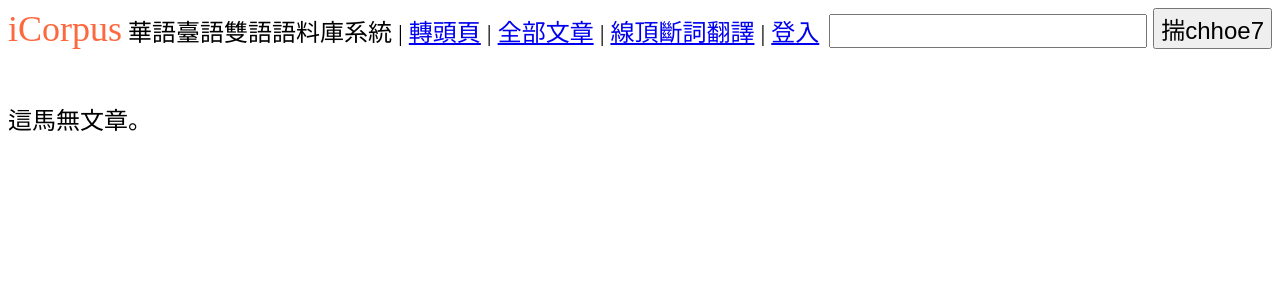
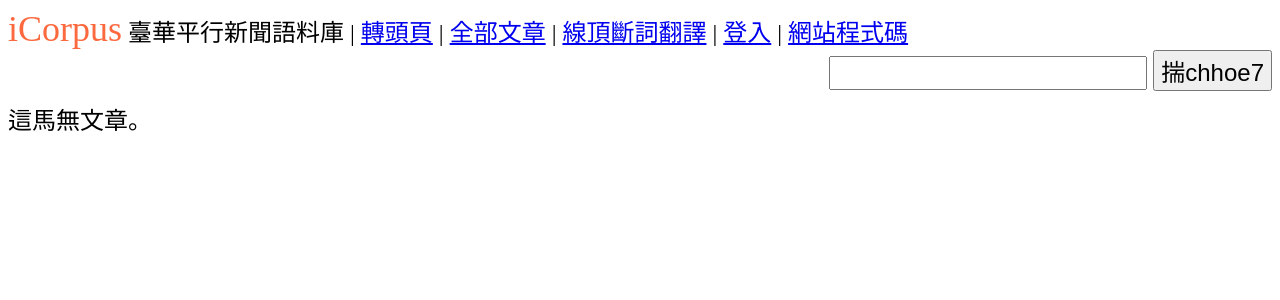
Before and after one commit to sih4sing5hong5/icorpus, a Django app: the page made by 文章/templates/文章/框.html in a window 1280 px wide. Shown: the top 300 px of the page. Run offline with Django 3.2, Linux system fonts and the light colour scheme; data that the repository does not hold is empty.

Commit message:
改中文名，順紲加程式碼 丞宏

```diff
--- a/文章/templates/文章/框.html
+++ b/文章/templates/文章/框.html
@@ -2,7 +2,7 @@
 <html>
 <head>
 	<meta charset='utf-8'/>
-    <title>{% block 斷詞標題 %}華語臺語雙語語料庫系統{% endblock %}</title>
+    <title>{% block 斷詞標題 %}臺華平行新聞語料庫{% endblock %}</title>
     {% block extrahead %}{% endblock %}
     {% load staticfiles %}
 	<link rel="stylesheet" type="text/css" href="{% static '文章/版面.css' %}" />
@@ -20,7 +20,7 @@
         <div id="menu">
             {% block nav-global %}
 				<span class="英文">iCorpus</span>
-				<span>華語臺語雙語語料庫系統 | <a href="{% url '首頁' %}">轉頭頁</a>
+				<span>臺華平行新聞語料庫 | <a href="{% url '首頁' %}">轉頭頁</a>
 					| <a href="{% url '全部文章' %}">全部文章</a>
 					| <a href="{% url '線頂斷詞翻譯' %}">線頂斷詞翻譯</a>
 					{% if 有登入無 %}
@@ -28,6 +28,7 @@
 					{% else %}
 					 | <a href="{% url '登入' %}">登入</a>
 					{% endif %}
+					| <a href="https://bitbucket.org/billy1341/icorpus">網站程式碼</a>
 				</span>
 				<div class='揣文章'>
 					<form action="{% url '揣文章' %}" method="post">
```
